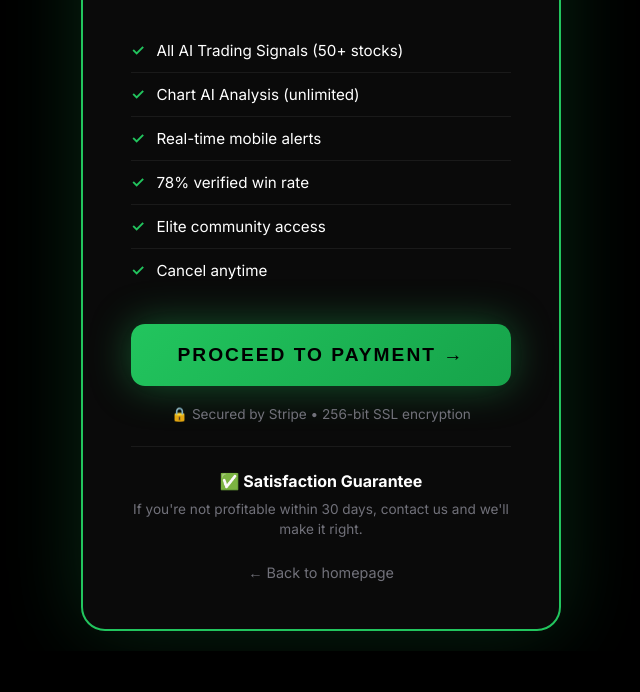
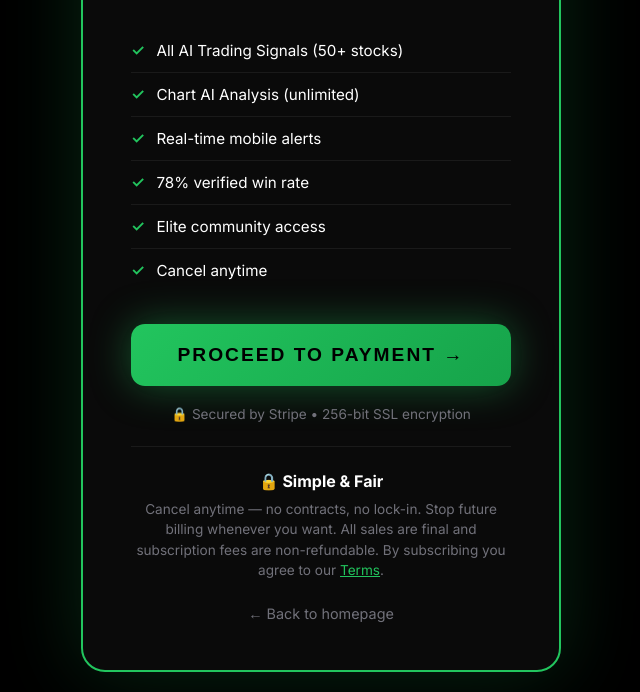
Before and after one commit to devrob28/eluxraj, a website: page public/checkout.html in a window 1280 px wide. Shown: the part 431-1123 px from the top of the page, without its empty margins (319-959 px from the left). Before the commit the page ends 1082 px from the top, so only its background shows below. Drawn offline with Linux system fonts and the light colour scheme.

Commit message:
Align refund policy across site - no refunds, cancel anytime
- checkout.html: replaced profit-based 'Satisfaction Guarantee' with
  honest 'Simple & Fair' no-refund + cancel-anytime language + Terms link
- contact.html + faq.html: removed '7-day money-back guarantee' claims
  that contradicted terms.html no-refund policy
- All refund language now consistent across the site

```diff
--- a/public/checkout.html
+++ b/public/checkout.html
@@ -231,8 +231,8 @@
             </div>
 
             <div class="guarantee">
-                <div class="guarantee-title">✅ Satisfaction Guarantee</div>
-                <div class="guarantee-text">If you're not profitable within 30 days, contact us and we'll make it right.</div>
+                <div class="guarantee-title">🔒 Simple & Fair</div>
+                <div class="guarantee-text">Cancel anytime — no contracts, no lock-in. Stop future billing whenever you want. All sales are final and subscription fees are non-refundable. By subscribing you agree to our <a href="/terms.html" style="color:#22c55e;">Terms</a>.</div>
             </div>
 
             <a href="/" class="back-link">← Back to homepage</a>
```
Also changed, not shown: public/contact.html (+1 -1 lines), public/faq.html (+1 -1 lines).
